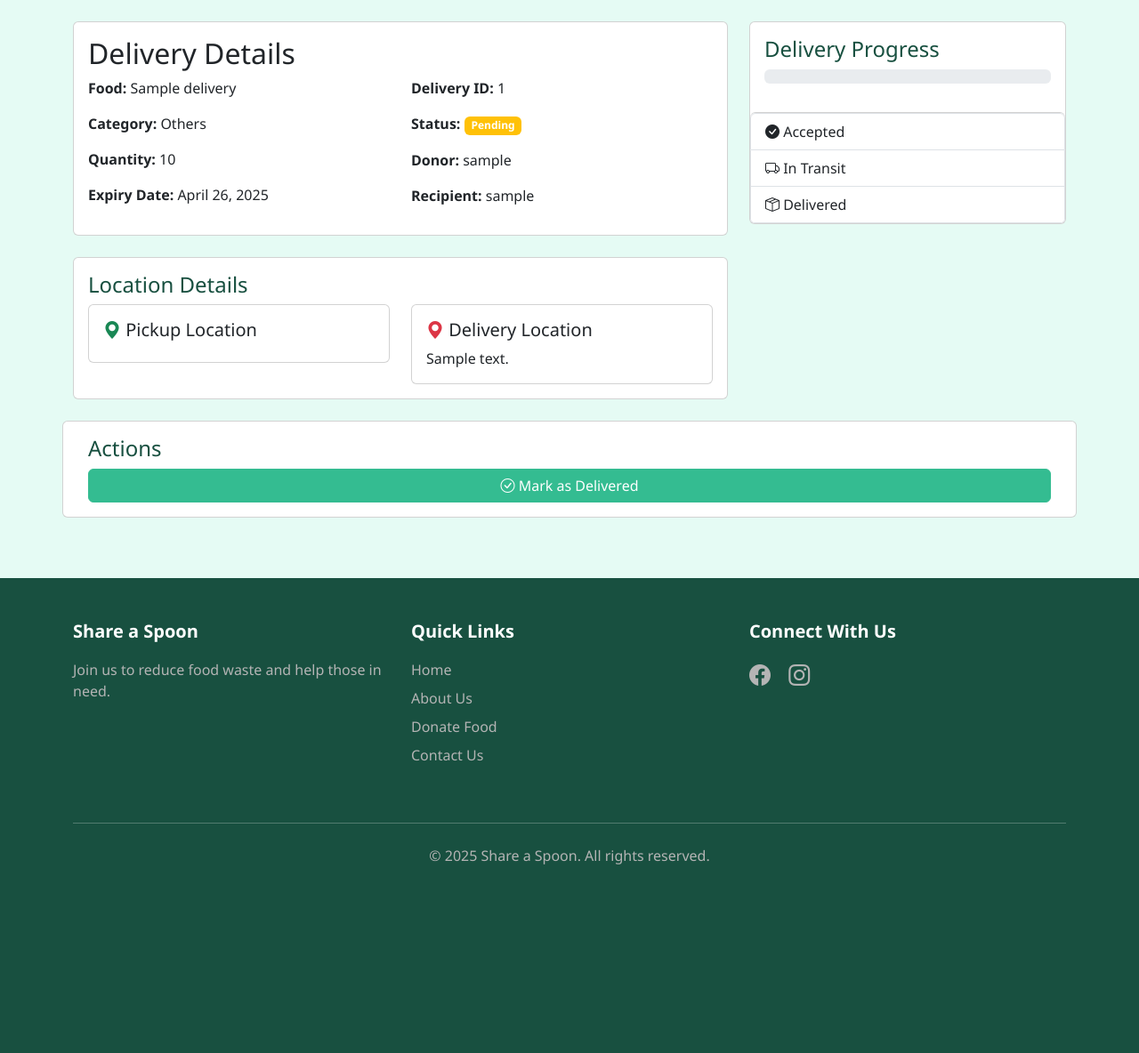
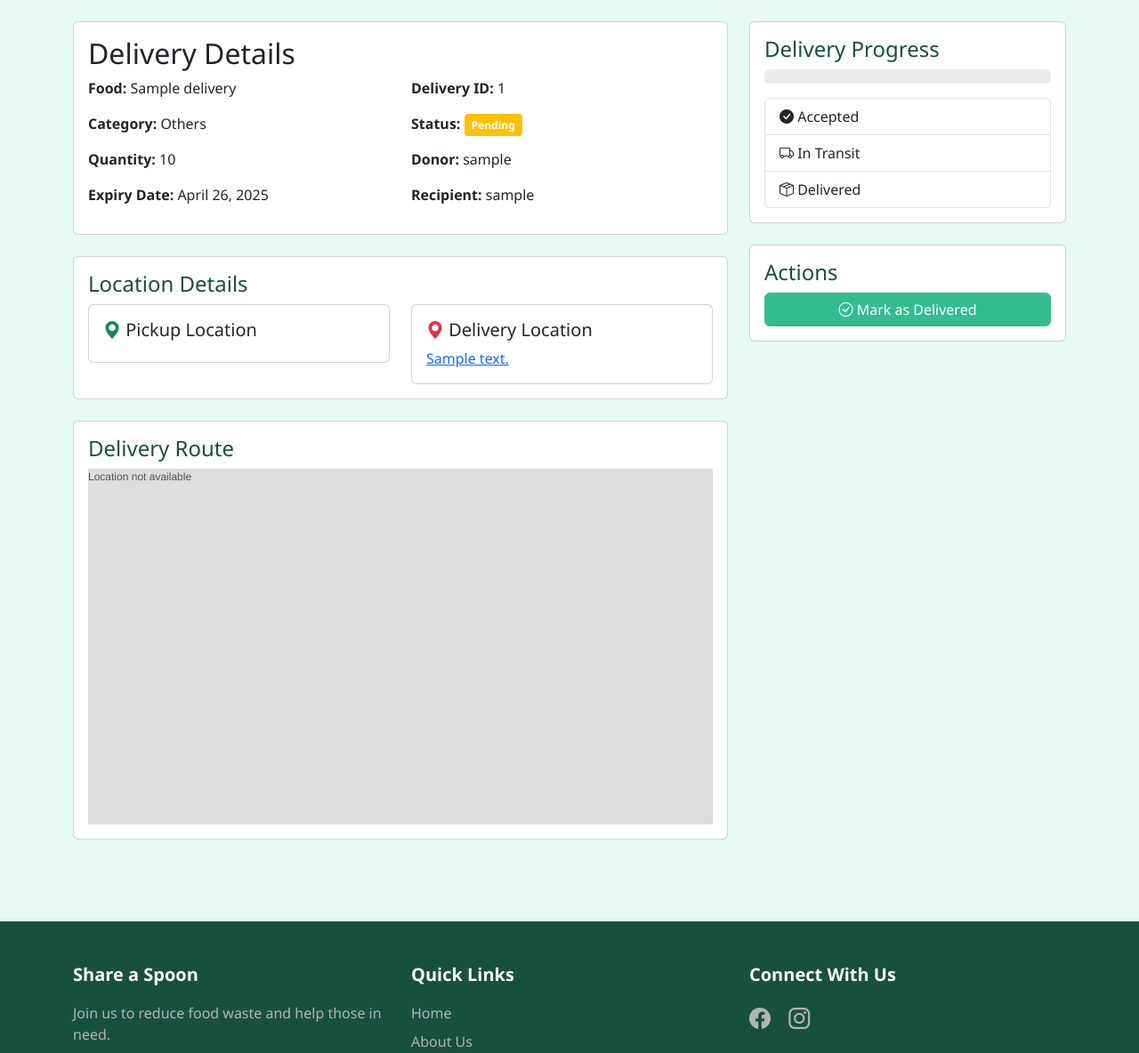
Before and after one commit to cloudyxtj/DonationSystem, a Django app: page /delivery/track-delivery/1/ in a window 1280 px wide. Shown: the part 109-1293 px from the top of the page at 89% size. Before the commit the page ends 1081 px from the top, so only its background shows below. Run offline with Django 5.2, Linux system fonts and the light colour scheme; a user stored in the database is signed in; data comes from the database, SQL or seed files in the repository; tables that the repository leaves empty hold one stand-in row (values such as "Sample post"); parts of the project's set-up code (start-up, migrations or seed data) failed here and were passed over; some libraries are stand-ins or nearby versions.

Commit message:
update delivery

```diff
--- a/delivery/templates/delivery/active_delivery.html
+++ b/delivery/templates/delivery/active_delivery.html
@@ -35,10 +35,12 @@
                     <td>{{ delivery.request.donation.get_category_display }}</td>
                     <td>{{ delivery.request.donation.quantity }}</td>
                     <td>
-                        <span class="badge bg-warning">{{ delivery.get_status_display }}</span>
+                        <span class="status-badge {{ delivery.status }} d-inline-block text-nowrap">
+                            {{ delivery.get_status_display }}
+                        </span>
                     </td>
                     <td>
-                        <a href="{% url 'delivery:track_delivery' delivery.pk %}" class="btn btn-sm btn-info">
+                        <a href="{% url 'delivery:track_delivery' delivery.pk %}" class="btn btn-sm btn-info d-inline-block text-nowrap">
                             <i class="bi bi-geo-alt"></i> Track
                         </a>
                     </td>
--- a/delivery/templates/delivery/track_delivery.html
+++ b/delivery/templates/delivery/track_delivery.html
@@ -14,7 +14,9 @@
 
 <div class="container">
     <div class="row">
+        <!-- Left Column -->
         <div class="col-md-8">
+            <!-- Delivery Details -->
             <div class="card mb-4">
                 <div class="card-body">
                     <h2 class="card-title">Delivery Details</h2>
@@ -23,11 +25,16 @@
                             <p><strong>Food:</strong> {{ delivery.food_name }}</p>
                             <p><strong>Category:</strong> {{ delivery.request.donation.get_category_display }}</p>
                             <p><strong>Quantity:</strong> {{ delivery.request.donation.quantity }}</p>
-                            <p><strong>Expiry Date:</strong> {{ delivery.request.donation.expiry_date|date:"F d, Y" }}</p>
+                            <p><strong>Expiry Date:</strong> {{ delivery.request.donation.expiry_date|date:"F d, Y" }}
+                            </p>
                         </div>
                         <div class="col-md-6">
                             <p><strong>Delivery ID:</strong> {{ delivery.delivery_id }}</p>
-                            <p><strong>Status:</strong> <span class="badge bg-warning">{{ delivery.get_status_display }}</span></p>
+                            <p><strong>Status:</strong>
+                                <span class="status-badge {{ delivery.status }}">
+                                    {{ delivery.get_status_display }}
+                                </span>
+                            </p>
                             <p><strong>Donor:</strong> {{ delivery.request.donation.donor.user.username }}</p>
                             <p><strong>Recipient:</strong> {{ delivery.request.recipient.user.username }}</p>
                         </div>
@@ -35,6 +42,7 @@
                 </div>
             </div>
 
+            <!-- Location Info -->
             <div class="card mb-4">
                 <div class="card-body">
                     <h4>Location Details</h4>
@@ -42,16 +50,30 @@
                         <div class="col-md-6">
                             <div class="card">
                                 <div class="card-body">
-                                    <h5 class="card-title"><i class="bi bi-geo-alt-fill text-success"></i> Pickup Location</h5>
-                                    <p class="card-text">{{ delivery.request.donation.address }}</p>
+                                    <h5 class="card-title">
+                                        <i class="bi bi-geo-alt-fill text-success"></i> Pickup Location
+                                    </h5>
+                                    <p class="card-text">
+                                        <a href="https://www.google.com/maps/search/?api=1&query={{ delivery.request.donation.latitude }},{{ delivery.request.donation.longitude }}"
+                                            target="_blank" rel="noopener noreferrer">
+                                            {{ delivery.request.donation.address }}
+                                        </a>
+                                    </p>
                                 </div>
                             </div>
                         </div>
                         <div class="col-md-6">
                             <div class="card">
                                 <div class="card-body">
-                                    <h5 class="card-title"><i class="bi bi-geo-alt-fill text-danger"></i> Delivery Location</h5>
-                                    <p class="card-text">{{ delivery.request.address }}</p>
+                                    <h5 class="card-title">
+                                        <i class="bi bi-geo-alt-fill text-danger"></i> Delivery Location
+                                    </h5>
+                                    <p class="card-text">
+                                        <a href="https://www.google.com/maps/search/?api=1&query={{ delivery.request.latitude }},{{ delivery.request.longitude }}"
+                                            target="_blank" rel="noopener noreferrer">
+                                            {{ delivery.request.address }}
+                                        </a>
+                                    </p>
                                 </div>
                             </div>
                         </div>
@@ -59,28 +81,48 @@
                 </div>
             </div>
 
-            <!-- Map will be added here -->
-            <!-- <div class="card mb-4">
+            <!-- Map -->
+            <div class="card mb-4">
                 <div class="card-body">
                     <h4>Delivery Route</h4>
                     <div id="map" style="height: 400px;"></div>
                 </div>
-            </div> -->
             </div>
 
+            <script id="map-coords" type="application/json">
+                {
+                    "pickup": {
+                        "lat": {{ delivery.request.donation.latitude|default:"null" }},
+                        "lng": {{ delivery.request.donation.longitude|default:"null" }},
+                        "label": "Pickup: {{ delivery.food_name|escapejs }}",
+                        "address": "{{ delivery.request.donation.address|escapejs }}"
+                    },
+                    "delivery": {
+                        "lat": {{ delivery.request.latitude|default:"null" }},
+                        "lng": {{ delivery.request.longitude|default:"null" }},
+                        "label": "Delivery: {{ delivery.food_name|escapejs }}",
+                        "address": "{{ delivery.request.address|escapejs }}"
+                    }
+                }
+            </script>
+        </div>
+
+        <!-- Right Column -->
         <div class="col-md-4">
+            <!-- Delivery Progress -->
             <div class="card mb-4">
                 <div class="card-body">
                     <h4>Delivery Progress</h4>
                     <div class="progress mb-3">
-                        <div class="progress-bar" role="progressbar" style="width: {{ progress }}%" aria-valuenow="{{ progress }}" aria-valuemin="0" aria-valuemax="100"></div>
-                    </div>
+                        <div class="progress-bar" role="progressbar" style="width: {{ progress }}%"
+                            aria-valuenow="{{ progress }}" aria-valuemin="0" aria-valuemax="100"></div>
                     </div>
                     <ul class="list-group">
                         <li class="list-group-item {% if delivery.status != 'pending' %}active{% endif %}">
                             <i class="bi bi-check-circle-fill"></i> Accepted
                         </li>
-                        <li class="list-group-item {% if delivery.status == 'in_transit' or delivery.status == 'delivered' %}active{% endif %}">
+                        <li
+                            class="list-group-item {% if delivery.status == 'in_transit' or delivery.status == 'delivered' %}active{% endif %}">
                             <i class="bi bi-truck"></i> In Transit
                         </li>
                         <li class="list-group-item {% if delivery.status == 'delivered' %}active{% endif %}">
@@ -90,7 +132,8 @@
                 </div>
             </div>
 
-            <div class="card">
+            <!-- Actions -->
+            <div class="card mb-4">
                 <div class="card-body">
                     <h4>Actions</h4>
                     <div class="d-grid gap-2">
@@ -101,11 +144,8 @@
                     </div>
                 </div>
             </div>
-        </div>
-    </div>
-</div>
 
-<!-- Mark as Completed Modal -->
+            <!-- Modal -->
             <div class="modal fade" id="markCompletedModal" tabindex="-1">
                 <div class="modal-dialog">
                     <div class="modal-content">
@@ -113,7 +153,8 @@
                             <h5 class="modal-title">Mark Delivery as Completed</h5>
                             <button type="button" class="btn-close" data-bs-dismiss="modal" aria-label="Close"></button>
                         </div>
-            <form method="POST" action="{% url 'delivery:mark_delivered' delivery.pk %}" enctype="multipart/form-data">
+                        <form method="POST" action="{% url 'delivery:mark_delivered' delivery.pk %}"
+                            enctype="multipart/form-data">
                             {% csrf_token %}
                             <div class="modal-body">
                                 <div class="mb-3">
@@ -130,22 +171,14 @@
                     </div>
                 </div>
             </div>
+        </div> <!-- /.col-md-4 -->
+    </div> <!-- /.row -->
+</div> <!-- /.container -->
+{% endblock %}
 
-<!-- {% block extra_js %}
-<script src="https://maps.googleapis.com/maps/api/js?key={{ google_maps_api_key }}"></script>
-<script>
-    // Initialize map
-    function initMap() {
-        const map = new google.maps.Map(document.getElementById('map'), {
-            zoom: 12,
-            center: { lat: 0, lng: 0 } // This will be updated with actual coordinates
-        });
-
-        // Add markers and route logic here
-    }
-
-    // Load map when the page is ready
-    document.addEventListener('DOMContentLoaded', initMap);
-</script>
-{% endblock %} -->
+{% block extra_js %}
+<!-- Leaflet -->
+<link rel="stylesheet" href="https://unpkg.com/leaflet@1.9.4/dist/leaflet.css" />
+<script src="https://unpkg.com/leaflet@1.9.4/dist/leaflet.js"></script>
+<script src="{% static 'js/leaflet-map.js' %}"></script>
 {% endblock %}
--- a/delivery/views.py
+++ b/delivery/views.py
@@ -1,6 +1,5 @@
 from django.shortcuts import render, redirect, get_object_or_404
 from django.contrib.auth.decorators import login_required
-from django.contrib import messages
 from .models import Delivery
 from donation.models import Request
 from django.utils import timezone
@@ -27,7 +26,7 @@ def accept_delivery(request, pk):
 
     # Check if the request is already assigned to a driver
     if Delivery.objects.filter(request=delivery_request).exists():
-        messages.error(request, 'This delivery has already been accepted by another driver.')
+        # messages.error(request, 'This delivery has already been accepted by another driver.')
         return redirect('delivery:available_delivery')
 
     # Get the driver instance
@@ -45,7 +44,7 @@ def accept_delivery(request, pk):
     delivery_request.donation.status = 'reserved'
     delivery_request.donation.save()
 
-    messages.success(request, f'You have successfully accepted the delivery of {delivery.food_name}.')
+    # messages.success(request, f'You have successfully accepted the delivery of {delivery.food_name}.')
     return redirect('delivery:my_delivery')
 
 @login_required
@@ -80,7 +79,7 @@ def track_delivery(request, pk):
 
     # Verify the driver owns this delivery
     if delivery.driver.user != request.user:
-        messages.error(request, 'You can only track your own deliveries.')
+        # messages.error(request, 'You can only track your own deliveries.')
         return redirect('delivery:my_delivery')
 
     # Calculate progress
@@ -112,7 +111,7 @@ def delivery_detail(request, pk):
 
     # Verify the driver owns this delivery
     if delivery.driver.user != request.user:
-        messages.error(request, 'You can only view your own deliveries.')
+        # messages.error(request, 'You can only view your own deliveries.')
         return redirect('delivery:my_delivery')
 
     return render(request, 'delivery/delivery_detail.html', {
@@ -125,13 +124,13 @@ def mark_delivered(request, pk):
 
     # Verify the driver owns this delivery
     if delivery.driver.user != request.user:
-        messages.error(request, 'You can only update your own deliveries.')
+        # messages.error(request, 'You can only update your own deliveries.')
         return redirect('delivery:my_delivery')
 
     if request.method == 'POST':
         proof = request.FILES.get('proof')
         if not proof:
-            messages.error(request, 'Please upload proof of delivery.')
+            # messages.error(request, 'Please upload proof of delivery.')
             return redirect('delivery:delivery_detail', pk=pk)
 
         # Update delivery status
@@ -150,7 +149,7 @@ def mark_delivered(request, pk):
         req.status = 'completed'
         req.save()
 
-        messages.success(request, 'Delivery has been marked as completed.')
+        # messages.success(request, 'Delivery has been marked as completed.')
         return redirect('delivery:my_delivery')
 
     return redirect('delivery:delivery_detail', pk=pk)
```
Also changed, not shown: delivery/templates/delivery/delivery_detail.html (+17 -9 lines), delivery/templates/delivery/my_delivery.html (+7 -9 lines). Lines whose indentation alone changed are shown as unchanged.
